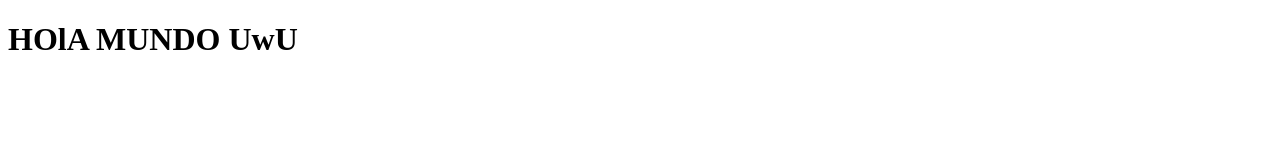
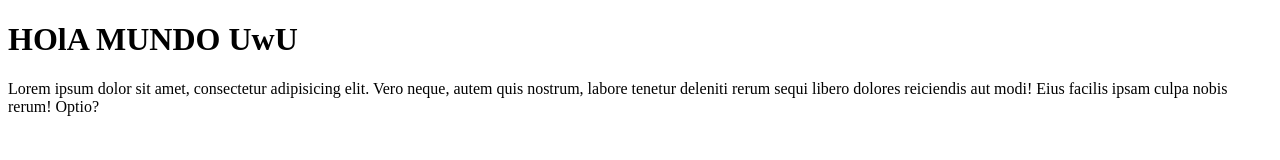
Before and after one commit to CariLucky/PV2025, a plain HTML site: page hola.html in a window 1280 px wide. Drawn offline with Linux system fonts and the light colour scheme.

Commit message:
agregar el rorem en hola.html

```diff
--- a/hola.html
+++ b/hola.html
@@ -5,5 +5,7 @@
     </head>
     <body>
         <h1>HOlA MUNDO UwU</h1>
+        <p>Lorem ipsum dolor sit amet, consectetur adipisicing elit. Vero neque, autem quis nostrum, labore tenetur deleniti rerum sequi libero dolores reiciendis aut modi! Eius facilis ipsam culpa nobis rerum! Optio?</p>
+
     </body>
 </html>
```
